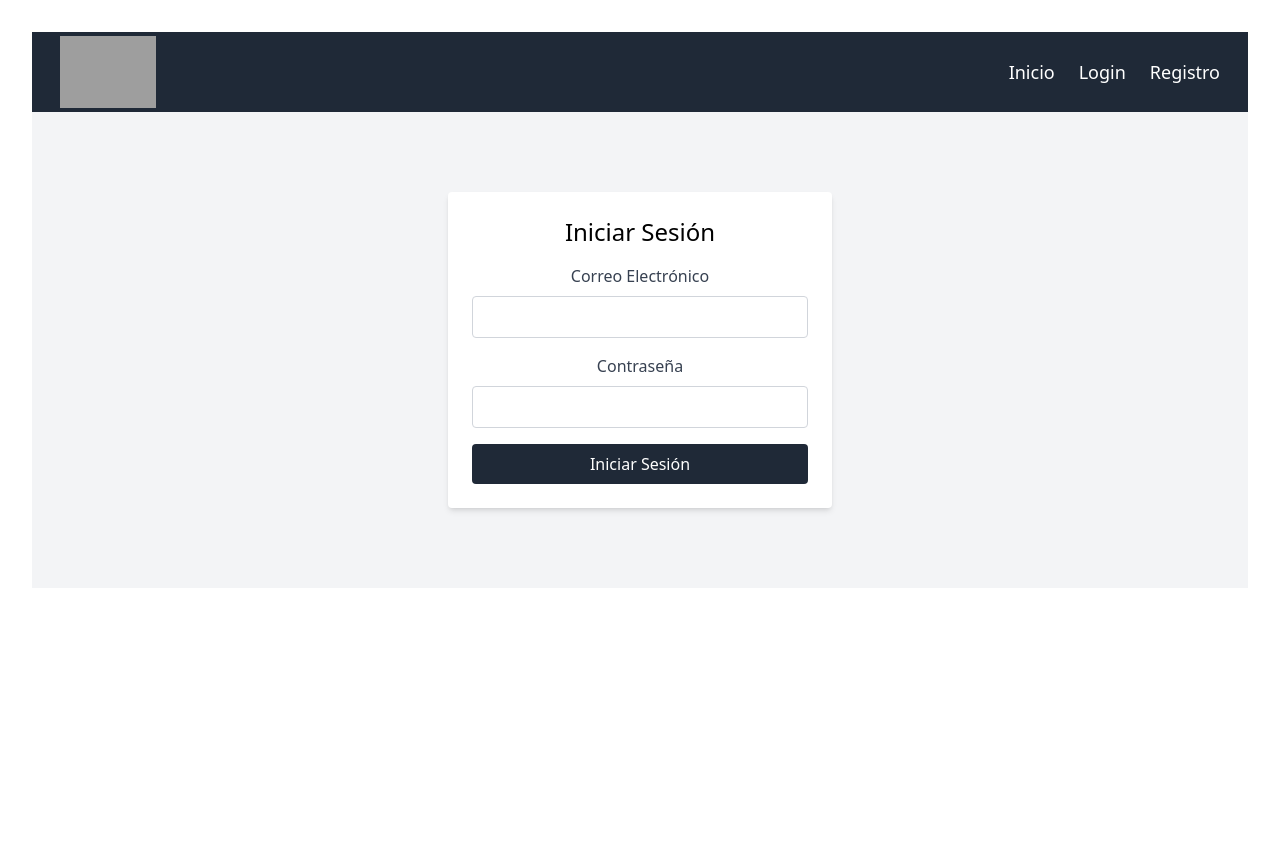
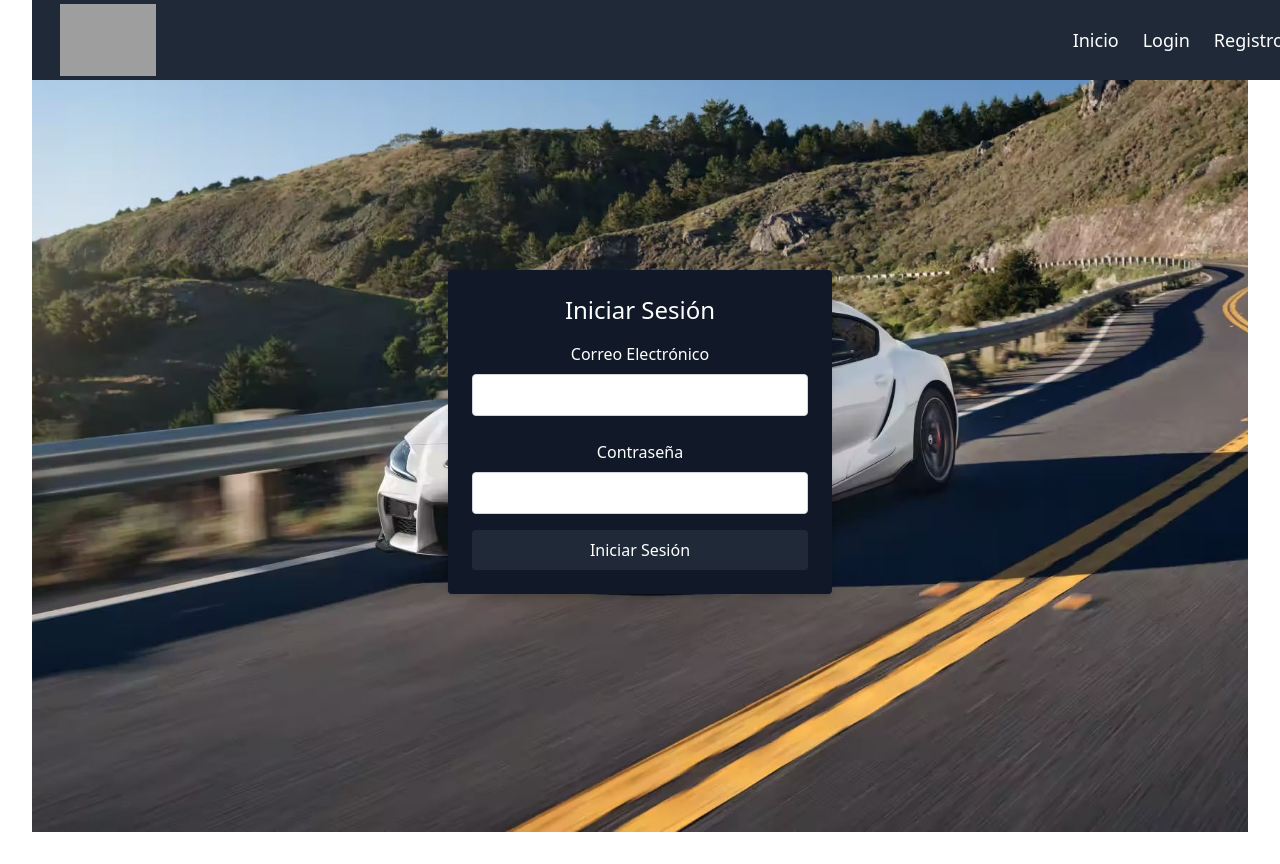
Before and after one commit to ArielQ1/proyecto-ingenieria-software, a React (Vite) app: page /Login in a window 1280 px wide. Before the commit the page ends 800 px from the top, so only its background shows below. Built offline with nearby package versions, Linux system fonts and the light colour scheme; grey boxes are pictures that could not be loaded; the HTML template or start-up script is replaced by a standard one.

Commit message:
update login and nav

```diff
--- a/src/App.tsx
+++ b/src/App.tsx
@@ -11,10 +11,12 @@ function App() {
       <header>
         <Navbar/>
       </header>
-      <Routes>
-        <Route path='/Login' element={<Login/>}/>
-        <Route path='/Register' element={<Register/>}/>
-      </Routes>
+      <body>
+        <Routes>
+          <Route path='/Login' element={<Login/>}/>
+          <Route path='/Register' element={<Register/>}/>
+        </Routes>
+      </body>
     </>
   )
 }
--- a/src/Components/Navbar.tsx
+++ b/src/Components/Navbar.tsx
@@ -10,7 +10,7 @@ const Navbar: React.FC = () => {
   };
 
   return (
-    <nav className="bg-gray-800 p-1 text-lg m-0">
+    <nav className="bg-gray-800 fixed top-0 w-full z-50 p-1 text-lg m-0">
       <div className="container-sm mx-auto px-6">
         <div className="flex justify-between items-center">
           <div className="text-white text-lg font-semibold">
--- a/src/Screens/Login.tsx
+++ b/src/Screens/Login.tsx
@@ -11,14 +11,14 @@ const Login: React.FC = () => {
   };
 
   return (
-    <div className="flex items-center justify-center h-auto py-20 bg-gray-100">
+    <div className="flex items-center justify-center min-h-screen bg-fondoLogin bg-cover bg-center py-20">
       <form
         onSubmit={handleSubmit}
-        className="bg-white p-6 rounded shadow-md w-96"
+        className="bg-gray-900 p-6 rounded shadow-md w-96"
       >
-        <h2 className="text-2xl mb-4 text-center">Iniciar Sesión</h2>
-        <div className="mb-4">
-          <label className="block text-gray-700 mb-2" htmlFor="email">Correo Electrónico</label>
+        <h2 className="text-2xl mb-4 text-center text-white">Iniciar Sesión</h2>
+        <div className="mb-6">
+          <label className="block text-white mb-2" htmlFor="email">Correo Electrónico</label>
           <input
             type="email"
             id="email"
@@ -26,10 +26,11 @@ const Login: React.FC = () => {
             onChange={(e) => setEmail(e.target.value)}
             className="w-full p-2 border border-gray-300 rounded"
             required
+            aria-label="Correo Electrónico"
           />
         </div>
         <div className="mb-4">
-          <label className="block text-gray-700 mb-2" htmlFor="password">Contraseña</label>
+          <label className="block text-white mb-2" htmlFor="password">Contraseña</label>
           <input
             type="password"
             id="password"
@@ -37,6 +38,7 @@ const Login: React.FC = () => {
             onChange={(e) => setPassword(e.target.value)}
             className="w-full p-2 border border-gray-300 rounded"
             required
+            aria-label="Contraseña"
           />
         </div>
         <button
--- a/tailwind.config.js
+++ b/tailwind.config.js
@@ -2,7 +2,11 @@
 module.exports = {
   content: ["./index.html","./src/**/*.{html,js,jsx,ts,tsx}"],
   theme: {
-    extend: {},
+    extend: {
+      backgroundImage: {
+        'fondoLogin': "url('./src/assets/fondo_login.jpeg')",
+      }
+    },
   },
   plugins: [],
 }
```
Also changed, not shown: src/assets/fondo_login.jpeg (added).
